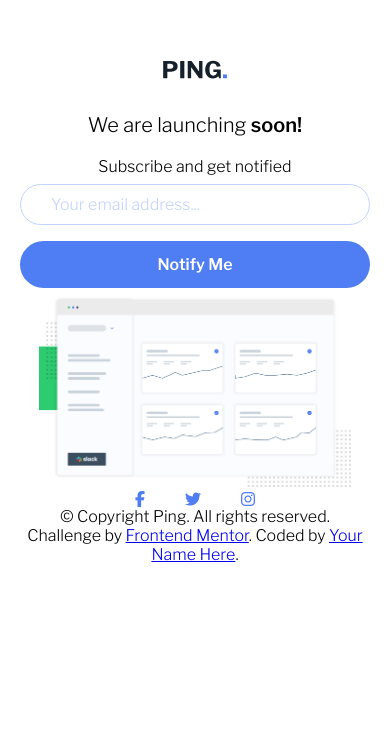
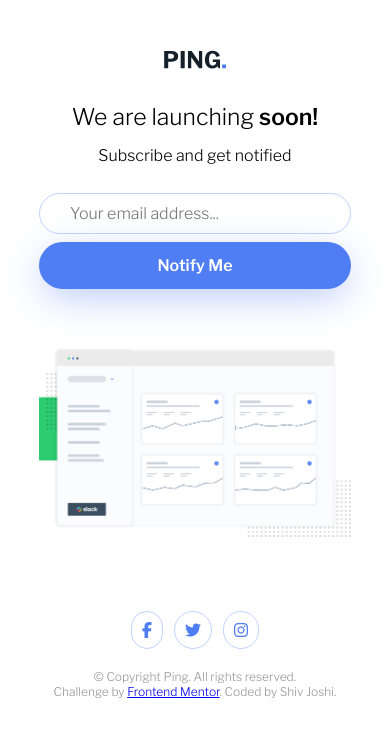
Before and after one commit to shivjoshi1996/ping-landing-page, a plain HTML site: page index.html in a window 390 px wide. Drawn offline with nearby package versions, Linux system fonts and the light colour scheme.

Commit message:
more mobile styling and desktop wip

```diff
--- a/index.html
+++ b/index.html
@@ -29,8 +29,8 @@
       </div>
     </header>
 
-    <form>
-      <input type="email" id="email" name="email" value="Your email address...">
+    <form class="newsletter">
+      <input type="email" id="email" name="email" placeholder="Your email address...">
       <input type="submit" value="Notify Me">
     </form>
 
@@ -47,10 +47,10 @@
 
 
       <footer>
-        &copy; Copyright Ping. All rights reserved.
+        <p>&copy; Copyright Ping. All rights reserved.</p>
         <p class="attribution">
           Challenge by <a href="https://www.frontendmentor.io?ref=challenge" target="_blank">Frontend Mentor</a>.
-          Coded by <a href="#">Your Name Here</a>.
+          Coded by Shiv Joshi</a>.
         </p>
       </footer>
 
--- a/style.css
+++ b/style.css
@@ -8,7 +8,7 @@
 
 
 h1 {
-    font-size: 20px;
+    font-size: 23px;
     font-weight: 300;
 }
 
@@ -17,23 +17,26 @@ h1 {
     display: flex;
     flex-direction: column;
     align-items: center;
-    padding: 20px;
+    margin-left: 10%;
+    margin-right: 10%;
     text-align: center;
 
 }
 
 .logo {
-    padding-top: 40px;
+    padding-top: 50px;
     padding-bottom: 30px;
 }
 
 .logo img {
-    width: 30%;
+    width: 25%;
 }
 
+
 .subheading {
-    padding-top: 20px;
+    padding-top: 15px;
     font-size: 16px;
+    padding-bottom: 20px;
 }
 
 input[type=email], select {
@@ -44,6 +47,7 @@ input[type=email], select {
     color: hsl(223, 100%, 88%);
     border: 1px solid hsl(223, 100%, 88%);
     border-radius: 100px;
+    margin-bottom: 0;
   }
 
   input[type=submit] {
@@ -56,15 +60,48 @@ input[type=email], select {
     border-radius: 100px;
     cursor: pointer;
     font-weight: 600;
+    -webkit-box-shadow: 0px 10px 39px -4px rgba(79,126,243,0.44);
+    -moz-box-shadow: 0px 10px 39px -4px rgba(79,126,243,0.44);
+    box-shadow: 0px 10px 39px -4px rgba(79,126,243,0.44);
+  }
+
+  .screenshot {
+      padding-top: 50px;
+      padding-bottom:70px;
   }
 
   .screenshot img{
-      width: 80vw;
+      width: 100%;
+      max-width: 600px;
   }
 
   .social-media {
-      width: 200px ;
+      width: 150px ;
       display: flex;
       justify-content: space-evenly;
       color: hsl(223, 87%, 63%);
   }
+
+  .social-media i {
+      padding: 10px;
+      border: 1px solid hsl(223, 100%, 88%);
+      border-radius: 100px;
+  }
+
+  footer {
+      font-size: 12px;
+      padding-top: 20px;
+      color: hsl(0, 0%, 59%);
+  }
+
+  @media only screen and (min-width: 600px) {
+    .newsletter {
+        display: flex;
+        flex-direction: row;
+    }
+
+    input[type=submit] {
+        width: 40%;
+
+      }
+  }
```
Also changed, not shown: 1 other file.
